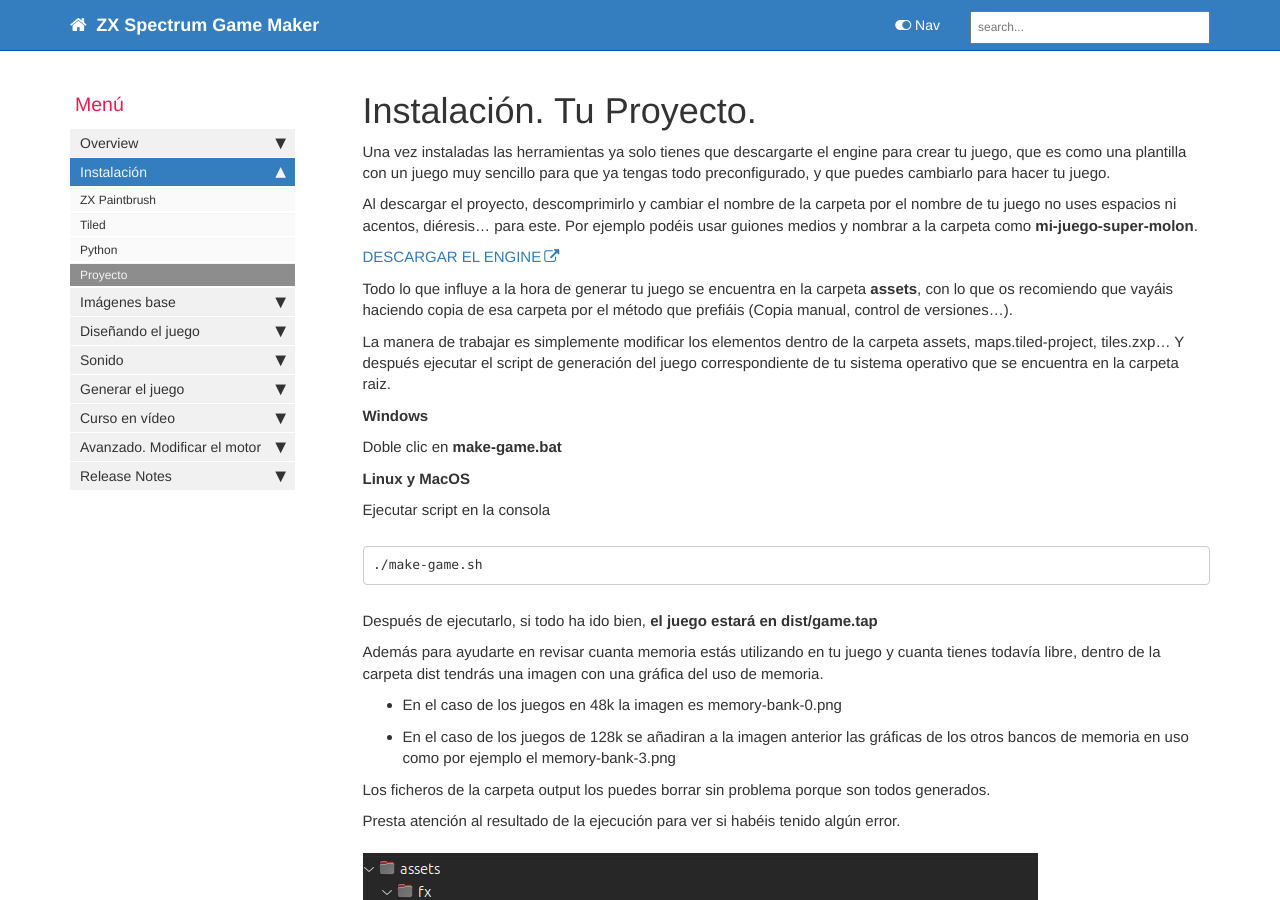
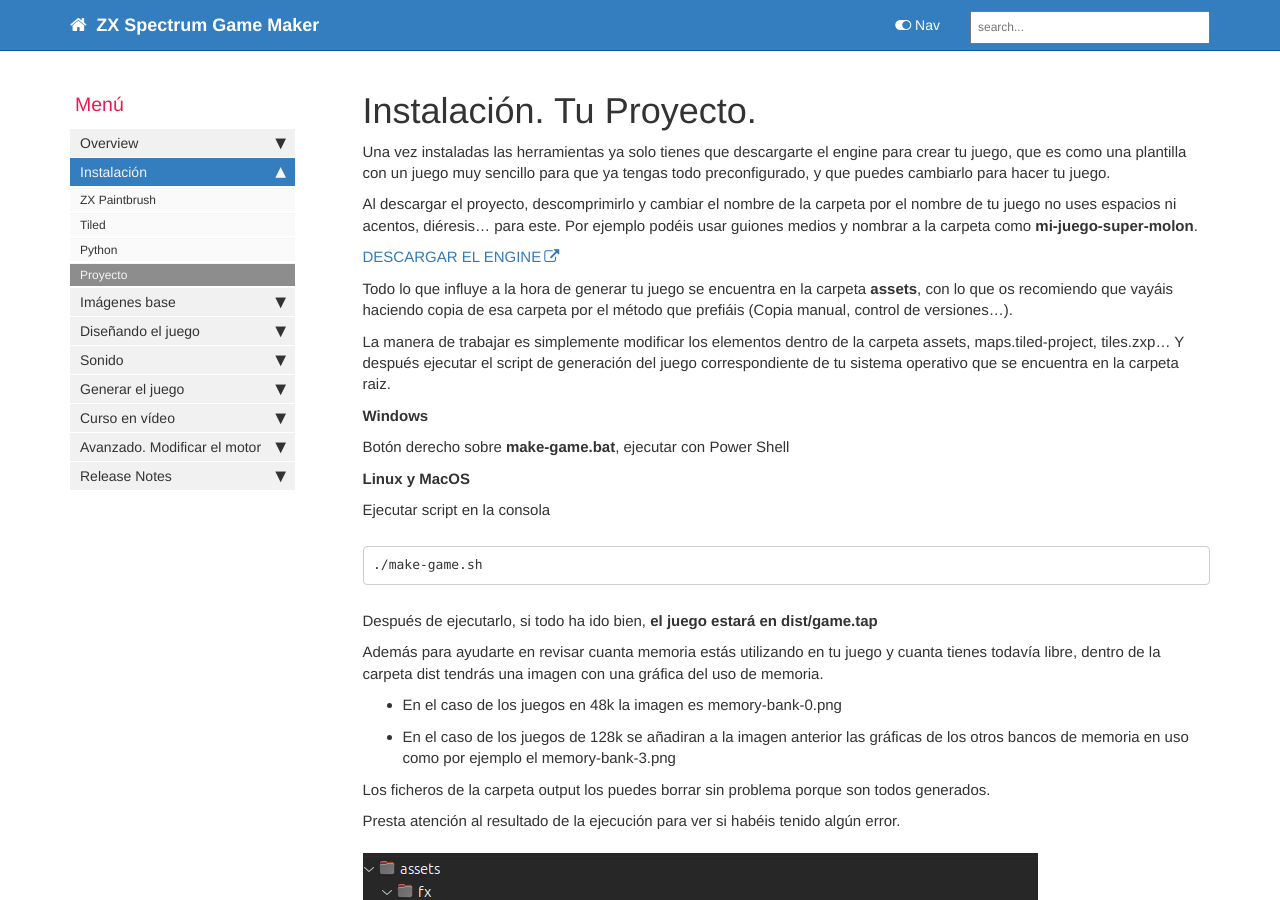
Before and after one commit to rtorralba/zx-game-maker-www, a Jekyll site: the page built from pages/mydoc/mydoc_install_skeleton_project.md, in a window 1280 px wide and 900 px high. Built offline with Jekyll 4.4.1, drawn with Linux system fonts in a browser that asks for light colours; comment, search, counter and statistics services are not loaded.

Commit message:
update windows make

```diff
--- a/pages/mydoc/mydoc_install_skeleton_project.md
+++ b/pages/mydoc/mydoc_install_skeleton_project.md
@@ -20,7 +20,7 @@
 
 **Windows**
 
-Doble clic en **make-game.bat**
+Botón derecho sobre **make-game.bat**, ejecutar con Power Shell
 
 **Linux y MacOS**
 
```
